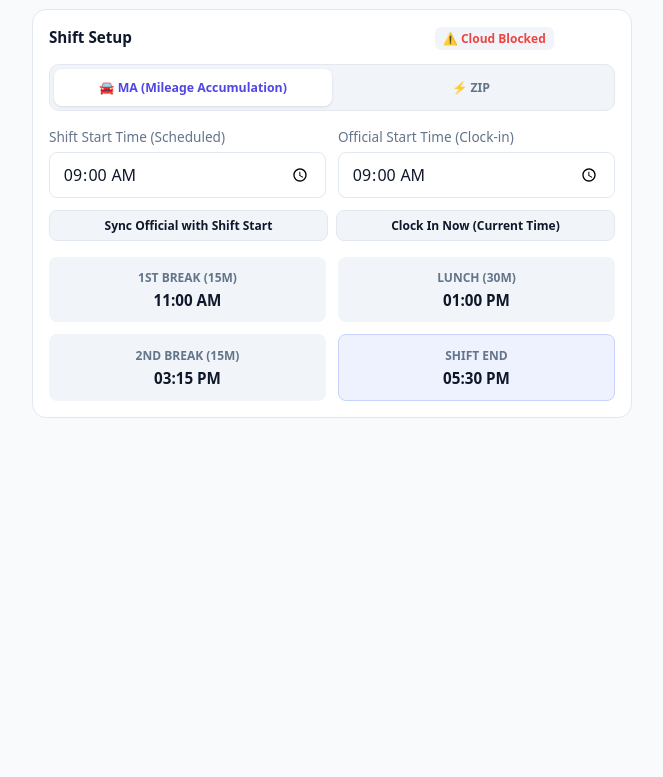
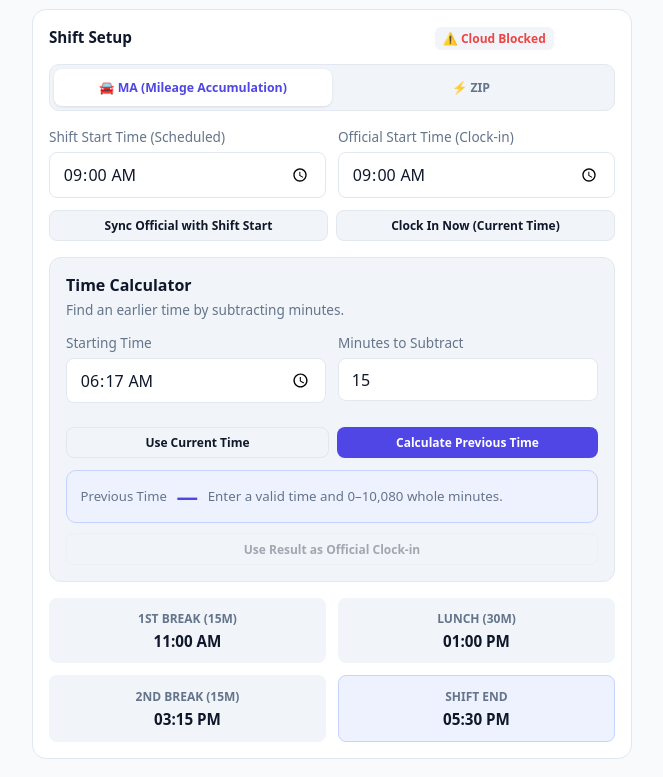
Before and after one commit to Jhamal96/Break-Tracker, a plain HTML site: page index.html in a window 1280 px wide. Shown: the part 530-1307 px from the top of the page, without its empty margins (308-971 px from the left). Before the commit the page ends 966 px from the top, so only its background shows below. Drawn offline with nearby package versions, Linux system fonts and the light colour scheme; no server answers.

Commit message:
Add previous-time calculator with manual/current time and minute subtraction to MA ZIP tracker

```diff
--- a/index.html
+++ b/index.html
@@ -455,6 +455,22 @@ html.ajd-opening-enabled .ajd-opening{position:fixed;inset:0;z-index:2147483647;
 })();
 </script>
 
+<style>
+.time-backtrack{margin:1rem 0;padding:1rem;border:1px solid var(--border);background:var(--item-bg);border-radius:var(--radius)}
+.time-backtrack-heading strong{font-size:1rem}
+.time-backtrack-heading p{font-size:.85rem;color:var(--text-muted);margin:.2rem 0 .9rem}
+.time-backtrack-grid{display:grid;grid-template-columns:repeat(2,minmax(0,1fr));gap:.75rem}
+.time-backtrack-grid .form-group{min-width:0}
+.time-backtrack-grid input{width:100%;min-width:0}
+.time-backtrack-actions{display:flex;gap:.5rem;margin:.7rem 0}
+.time-backtrack-actions button{flex:1;min-width:0}
+.time-backtrack-result{padding:.7rem .85rem;border:1px solid var(--highlight-border);border-radius:10px;background:var(--highlight-bg);display:flex;align-items:center;gap:.6rem;flex-wrap:wrap}
+.time-backtrack-result span{color:var(--text-muted);font-size:.82rem}
+.time-backtrack-result strong{font-size:1.35rem;color:var(--primary);font-variant-numeric:tabular-nums}
+.time-backtrack-result small{color:var(--text-muted)}
+.time-backtrack-apply{width:100%;margin-top:.65rem}
+@media(max-width:440px){.time-backtrack-grid{grid-template-columns:1fr}.time-backtrack-actions{flex-direction:column}}
+</style>
 </head>
 <body>
 <div class="ajd-opening" aria-hidden="true"><div class="ajd-opening-inner">
@@ -542,6 +558,25 @@ html.ajd-opening-enabled .ajd-opening{position:fixed;inset:0;z-index:2147483647;
       <button class="secondary sm" style="width: 100%;" onclick="syncOfficialWithShift()">Sync Official with Shift Start</button>
       <button class="secondary sm" style="width: 100%;" onclick="setCurrentAsOfficial()">Clock In Now (Current Time)</button>
     </div>
+
+    <section class="time-backtrack" aria-labelledby="time-backtrack-title">
+      <div class="time-backtrack-heading">
+        <div><strong id="time-backtrack-title">Time Calculator</strong><p>Find an earlier time by subtracting minutes.</p></div>
+      </div>
+      <div class="time-backtrack-grid">
+        <div class="form-group"><label for="backtrack-base">Starting Time</label><input type="time" id="backtrack-base"></div>
+        <div class="form-group"><label for="backtrack-minutes">Minutes to Subtract</label><input type="number" id="backtrack-minutes" min="0" max="10080" step="1" value="15" inputmode="numeric"></div>
+      </div>
+      <div class="time-backtrack-actions">
+        <button type="button" class="secondary sm" onclick="backtrackUseNow()">Use Current Time</button>
+        <button type="button" class="sm" onclick="backtrackCalculate()">Calculate Previous Time</button>
+      </div>
+      <div class="time-backtrack-result" aria-live="polite">
+        <span>Previous Time</span><strong id="backtrack-result">—</strong>
+        <small id="backtrack-day"></small>
+      </div>
+      <button type="button" class="secondary sm time-backtrack-apply" id="backtrack-apply" onclick="backtrackApplyOfficial()" disabled>Use Result as Official Clock-in</button>
+    </section>
 
     <div class="schedule-grid">
       <!-- 1st Break -->
@@ -772,6 +807,57 @@ function updateStyledPiP(w,seconds,totalSeconds,label){
     calculateSchedule();
     saveData();
   }
+
+  // This calculator is deliberately independent of shift state/cloud storage.
+  // Only the explicit Apply action changes the official clock-in time.
+  let backtrackCalculatedValue = null;
+  function backtrackUseNow() {
+    const now = new Date();
+    document.getElementById('backtrack-base').value =
+      String(now.getHours()).padStart(2, '0') + ':' + String(now.getMinutes()).padStart(2, '0');
+    backtrackCalculate();
+  }
+  function backtrackCalculate() {
+    const input = document.getElementById('backtrack-base').value;
+    const minutes = Number(document.getElementById('backtrack-minutes').value);
+    const result = document.getElementById('backtrack-result');
+    const note = document.getElementById('backtrack-day');
+    const apply = document.getElementById('backtrack-apply');
+    backtrackCalculatedValue = null;
+    apply.disabled = true;
+    if (!/^([01]\\d|2[0-3]):[0-5]\\d$/.test(input) ||
+        !Number.isInteger(minutes) || minutes < 0 || minutes > 10080) {
+      result.textContent = '—';
+      note.textContent = 'Enter a valid time and 0–10,080 whole minutes.';
+      return;
+    }
+    const [hours, mins] = input.split(':').map(Number);
+    const originalMinutes = hours * 60 + mins;
+    const delta = originalMinutes - minutes;
+    const dayOffset = Math.floor(delta / 1440);
+    const clockMinutes = ((delta % 1440) + 1440) % 1440;
+    const previousHour = Math.floor(clockMinutes / 60);
+    const previousMinute = clockMinutes % 60;
+    backtrackCalculatedValue = String(previousHour).padStart(2, '0') + ':' +
+      String(previousMinute).padStart(2, '0');
+    const displayHour = previousHour % 12 || 12;
+    result.textContent = displayHour + ':' + String(previousMinute).padStart(2, '0') +
+      (previousHour < 12 ? ' AM' : ' PM');
+    note.textContent = dayOffset === 0 ? 'Same day' :
+      (dayOffset === -1 ? 'Previous day' : dayOffset < 0 ? Math.abs(dayOffset) + ' days earlier' :
+       dayOffset === 1 ? 'Next day' : dayOffset + ' days later');
+    apply.disabled = false;
+  }
+  function backtrackApplyOfficial() {
+    if (!backtrackCalculatedValue) return;
+    officialStartInput.value = backtrackCalculatedValue;
+    if (currentMission === 'ZIP') populateZipDefaults();
+    calculateSchedule();
+    saveData();
+  }
+  document.getElementById('backtrack-base').addEventListener('input', backtrackCalculate);
+  document.getElementById('backtrack-minutes').addEventListener('input', backtrackCalculate);
+  backtrackUseNow();
 
   function calculateSchedule() {
     const shiftVal = shiftStartInput.value;
```
